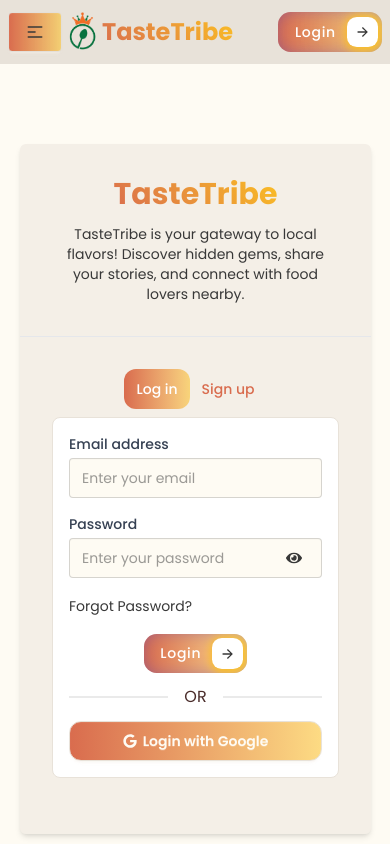
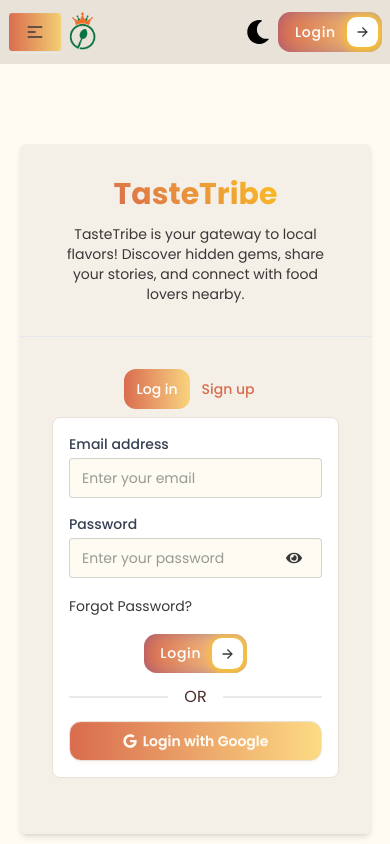
Before and after one commit to Samiul-Alam-Shanto/A10-Taste_Tribe_Client, a React (Vite) app: page /auth in a window 390 px wide. Shown: the top 844 px of the page. Built offline with nearby package versions, Linux system fonts and the light colour scheme; no server answers.

Commit message:
some polishment in responsive

```diff
--- a/src/components/Navbar.jsx
+++ b/src/components/Navbar.jsx
@@ -65,15 +65,6 @@ const Navbar = () => {
                 className="navLinks menu menu-sm dropdown-content mt-3 z-1 space-y-1  p-2 shadow  bg-linear-to-br from-[#d96c4e] to-[#fbbf2490] rounded-box w-52 text-primary-content"
               >
                 {links}
-                <label className="swap px-2 sm:hidden flex justify-start items-start swap-rotate">
-                  <input
-                    type="checkbox"
-                    onChange={toggleTheme}
-                    checked={theme === "dark"}
-                  />
-                  <FaSun className="swap-on fill-current w-6 h-6" />
-                  <FaMoon className="swap-off text-black w-6 h-6 -ml-6" />
-                </label>
               </ul>
             </div>
             <Link
@@ -81,7 +72,7 @@ const Navbar = () => {
               className="flex items-center text-primary normal-case text-xl animate__animated animate__fadeInLeft"
             >
               <img src={logo} alt="logo" className="w-10 " />
-              <span className="font-bold text-2xl text-gradient">
+              <span className="font-bold text-2xl hidden sm:flex text-gradient">
                 TasteTribe
               </span>
             </Link>
@@ -93,14 +84,14 @@ const Navbar = () => {
           </div>
 
           <div className="navbar-end">
-            <label className="swap px-2 hidden sm:flex swap-rotate">
+            <label className="swap px-2  swap-rotate">
               <input
                 type="checkbox"
                 onChange={toggleTheme}
                 checked={theme === "dark"}
               />
               <FaSun className="swap-on fill-current w-6 h-6" />
-              <FaMoon className="swap-off text-black w-6 h-6 -ml-6" />
+              <FaMoon className="swap-off text-black w-6 h-6" />
             </label>
             {user ? (
               <div className="dropdown dropdown-end">
```
Also changed, not shown: 1 other file (tests, documents, lock files or other folders).
